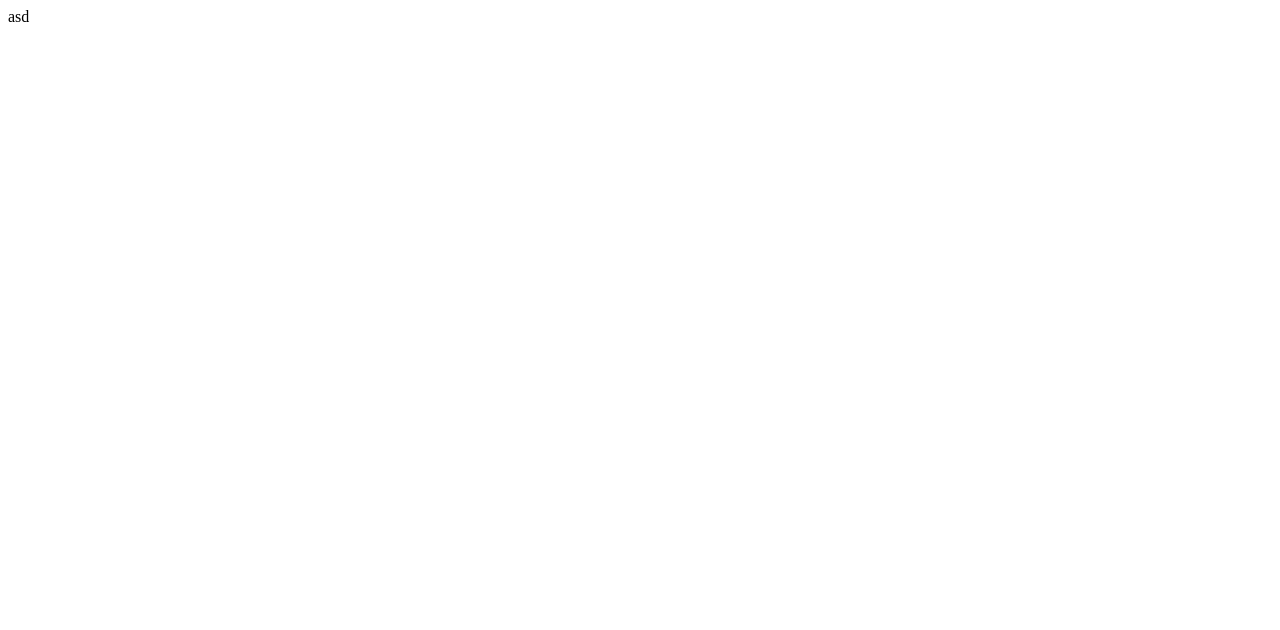
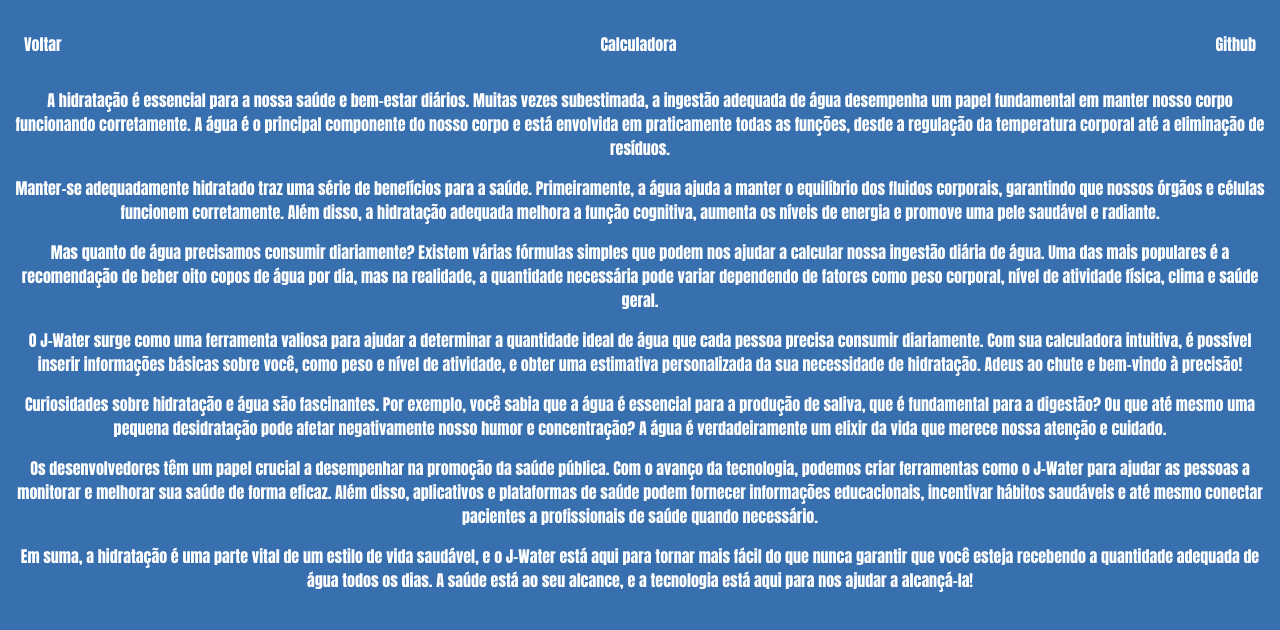
Before and after one commit to ohdoglas/j-water, a website: page j-water/sobre.html in a window 1280 px wide. Drawn offline with Linux system fonts and the light colour scheme.

Commit message:
Adicionado ao repositório Git

```diff
--- a/j-water/calculator.html
+++ b/j-water/calculator.html
@@ -1 +1,28 @@
-asd
+<!DOCTYPE html>
+<html lang="en">
+<head>
+    <meta charset="UTF-8">
+    <meta name="viewport" content="width=device-width, initial-scale=1.0">
+    <title>Calculadora J-Water</title>
+    <link rel="stylesheet" href="./indexcss/calculator.css">
+</head>
+<body>
+    <body>
+        <nav>
+            <ul>
+                <li>
+                    <a href="sobre.html"> Sobre Hidratação
+                    </a>
+                </li>
+                <li>
+                    <a href="index.html">Voltar
+                    </a>
+                </li>
+                <li>
+                    <a href="https://github.com/ohdoglas/j-water" target="_blank" rel="noopener noreferrer">Github
+                    </a>
+                </li>
+            </ul>
+        </nav>
+</body>
+</html>
--- /dev/null
+++ b/j-water/indexcss/calculator.css
@@ -0,0 +1,22 @@
+body {
+    font-family: Impact, Haettenschweiler, 'Arial Narrow Bold', sans-serif;
+    background-color: rgb(55, 111, 175);
+    color : rgb(255, 255, 255)
+}
+
+ul {
+    display: flex;
+    justify-content: space-between;
+    list-style: none;
+    align-items: center;
+    padding: 16px;
+}
+
+a {
+    text-decoration: none;
+    color : rgb(255, 255, 255)
+}
+
+main {
+    text-align: center;
+}
--- a/j-water/indexcss/index.css
+++ b/j-water/indexcss/index.css
@@ -1,9 +1,11 @@
+/* !Corpo do Site */
 body {
     font-family: Impact, Haettenschweiler, 'Arial Narrow Bold', sans-serif;
     background-color: rgb(55, 111, 175);
     color : rgb(255, 255, 255)
 }
 
+/* !Escopo de links */
 ul {
     display: flex;
     justify-content: space-between;
@@ -11,8 +13,30 @@
     align-items: center;
     padding: 16px;
 }
-
+/* !Links */
 a {
     text-decoration: none;
     color : rgb(255, 255, 255)
 }
+/* !Imagem do Header */
+header img {
+    border: 5px solid whitesmoke;
+}
+/* !Class do Header */
+.center {
+    text-align: center;
+    font-family: Cambria, Cochin, Georgia, Times, 'Times New Roman', serif;
+}
+/* !Titulo */
+h1 {
+    text-align: center;
+    color:rgb(255, 255, 255)
+}
+/* !Texto Principal */
+main {
+    text-align: center;
+}
+
+footer {
+    text-align: center;
+}
--- /dev/null
+++ b/j-water/indexcss/sobre.css
@@ -0,0 +1,22 @@
+body {
+    font-family: Impact, Haettenschweiler, 'Arial Narrow Bold', sans-serif;
+    background-color: rgb(55, 111, 175);
+    color : rgb(255, 255, 255)
+}
+
+ul {
+    display: flex;
+    justify-content: space-between;
+    list-style: none;
+    align-items: center;
+    padding: 16px;
+}
+
+a {
+    text-decoration: none;
+    color : rgb(255, 255, 255)
+}
+
+main {
+    text-align: center;
+}
--- a/j-water/sobre.html
+++ b/j-water/sobre.html
@@ -1 +1,54 @@
-asd
+<!DOCTYPE html>
+<html lang="en">
+<head>
+    <meta charset="UTF-8">
+    <meta name="viewport" content="width=device-width, initial-scale=1.0">
+    <title>Sobre Hidratação</title>
+    <link rel="stylesheet" href="./indexcss/sobre.css"
+</head>
+<body>
+    <nav>
+        <ul>
+            <li>
+                <a href="index.html"> Voltar
+
+                </a>
+            </li>
+            <li>
+                <a href="calculator.html">Calculadora
+
+                </a>
+            </li>
+            <li>
+                <a href="https://github.com/ohdoglas/j-water" target="_blank" rel="noopener noreferrer">Github
+
+                </a>
+            </li>
+        </ul>
+        <main>
+            <p>
+                A hidratação é essencial para a nossa saúde e bem-estar diários. Muitas vezes subestimada, a ingestão adequada de água desempenha um papel fundamental em manter nosso corpo funcionando corretamente. A água é o principal componente do nosso corpo e está envolvida em praticamente todas as funções, desde a regulação da temperatura corporal até a eliminação de resíduos.
+            </p>
+            <p>
+                Manter-se adequadamente hidratado traz uma série de benefícios para a saúde. Primeiramente, a água ajuda a manter o equilíbrio dos fluidos corporais, garantindo que nossos órgãos e células funcionem corretamente. Além disso, a hidratação adequada melhora a função cognitiva, aumenta os níveis de energia e promove uma pele saudável e radiante.
+            </p>
+            <p>
+                Mas quanto de água precisamos consumir diariamente? Existem várias fórmulas simples que podem nos ajudar a calcular nossa ingestão diária de água. Uma das mais populares é a recomendação de beber oito copos de água por dia, mas na realidade, a quantidade necessária pode variar dependendo de fatores como peso corporal, nível de atividade física, clima e saúde geral.
+            </p>
+            <p>
+                O J-Water surge como uma ferramenta valiosa para ajudar a determinar a quantidade ideal de água que cada pessoa precisa consumir diariamente. Com sua calculadora intuitiva, é possível inserir informações básicas sobre você, como peso e nível de atividade, e obter uma estimativa personalizada da sua necessidade de hidratação. Adeus ao chute e bem-vindo à precisão!
+            </p>
+            <p>
+                Curiosidades sobre hidratação e água são fascinantes. Por exemplo, você sabia que a água é essencial para a produção de saliva, que é fundamental para a digestão? Ou que até mesmo uma pequena desidratação pode afetar negativamente nosso humor e concentração? A água é verdadeiramente um elixir da vida que merece nossa atenção e cuidado.
+            </p>
+            <p>
+                Os desenvolvedores têm um papel crucial a desempenhar na promoção da saúde pública. Com o avanço da tecnologia, podemos criar ferramentas como o J-Water para ajudar as pessoas a monitorar e melhorar sua saúde de forma eficaz. Além disso, aplicativos e plataformas de saúde podem fornecer informações educacionais, incentivar hábitos saudáveis e até mesmo conectar pacientes a profissionais de saúde quando necessário.
+            </p>
+            <p>
+                Em suma, a hidratação é uma parte vital de um estilo de vida saudável, e o J-Water está aqui para tornar mais fácil do que nunca garantir que você esteja recebendo a quantidade adequada de água todos os dias. A saúde está ao seu alcance, e a tecnologia está aqui para nos ajudar a alcançá-la!
+            </p>
+        </main>
+
+
+    </body>
+</html>
```
Also changed, not shown: j-water/github.html (deleted, +0 -1 lines), j-water/index.html (+24 -7 lines), github.png (added), j-water/README.md (added), jwater.png (added), linkedin.png (added).
